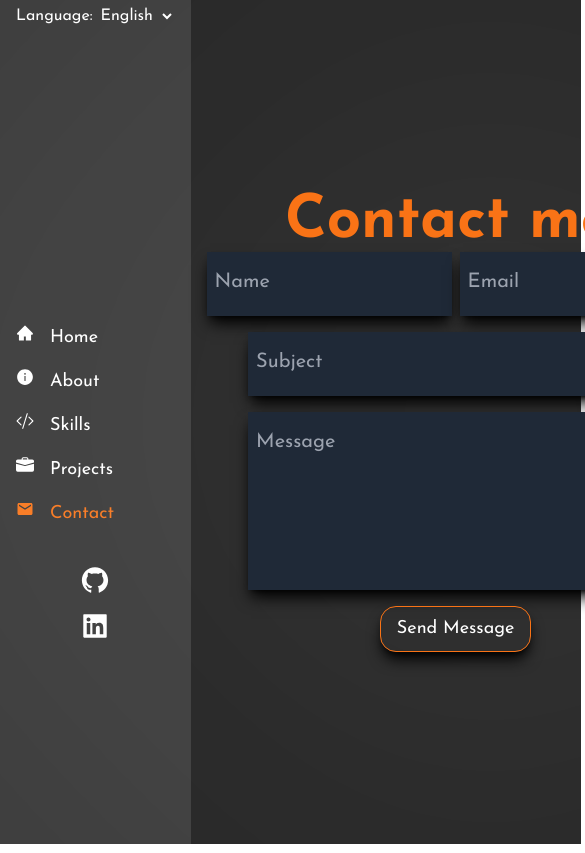
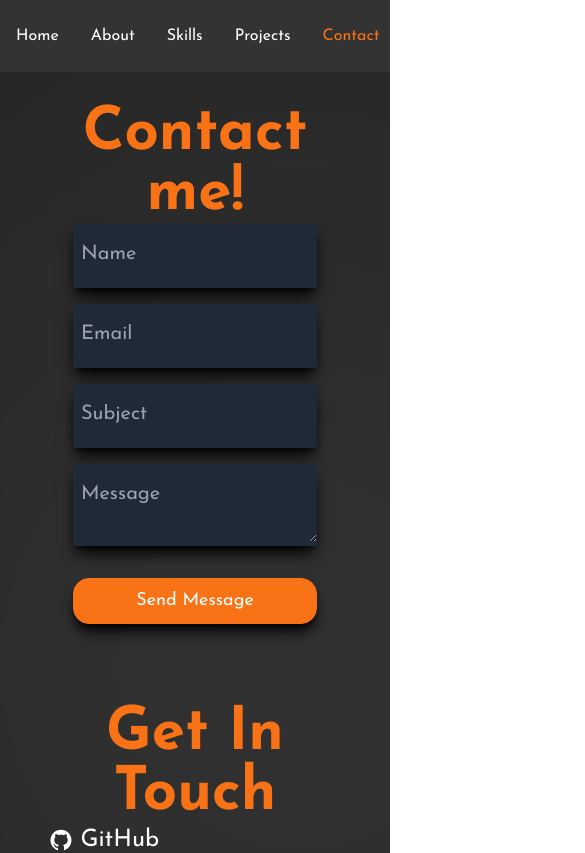
Before and after one commit to Maedkill12/portfolio, a React (Vite) app: page /contact in a window 390 px wide. Shown: the top 853 px of the page, 585 px wide, since content can reach past the window. Built offline with nearby package versions, Linux system fonts and the light colour scheme.

Commit message:
Add mobile layout

```diff
--- a/src/components/Layout.jsx
+++ b/src/components/Layout.jsx
@@ -3,11 +3,15 @@ import Sidebar from "./Sidebar";
 
 const Layout = ({ children }) => {
   return (
-    <div className="flex min-h-screen text-white">
-      <div className="w-[220px] bg-black/80">
+    <div className="relative flex flex-col overflow-hidden text-white md:flex-row">
+      <div
+        className={`fixed z-20 w-full overflow-hidden bg-black/80 md:static md:w-[220px]`}
+      >
         <Sidebar />
       </div>
-      <div className="h-full min-h-screen w-screen bg-black/90">{children}</div>
+      <div className="relative top-[72px] h-full w-full bg-black/90 pb-[72px] md:static md:top-0 md:pb-0">
+        {children}
+      </div>
     </div>
   );
 };
--- a/src/components/Sidebar.jsx
+++ b/src/components/Sidebar.jsx
@@ -35,9 +35,9 @@ const Sidebar = () => {
   }, [lang]);
 
   return (
-    <div className="h-screen">
-      <div className="flex h-full flex-col justify-center">
-        <div className="flex-1 py-1 px-4">
+    <div className="md:h-screen">
+      <div className="flex h-full flex-row justify-between md:flex-col md:justify-center">
+        <div className="my-4 hidden py-2 px-4 md:my-0 md:block md:flex-1">
           <div className="flex flex-row gap-1">
             {lang.language}:{" "}
             <select
@@ -53,23 +53,23 @@ const Sidebar = () => {
             </select>
           </div>
         </div>
-        <div className="flex flex-1 flex-col justify-center">
+        <div className="my-4 flex flex-row justify-center md:my-0 md:flex-1 md:flex-col">
           {navList.map((item) => (
             <NavLink
               key={item.text}
               to={item.path}
               className={({ isActive }) =>
-                `flex flex-row gap-4 py-2 px-4 text-lg hover:bg-black/20 ${
+                `flex flex-row gap-2 py-2 px-4 hover:bg-black/20 md:gap-4 md:text-lg ${
                   isActive && "text-orange-500"
                 } `
               }
             >
-              {item.icon}
+              <div className="hidden sm:block">{item.icon}</div>
               {item.text}
             </NavLink>
           ))}
         </div>
-        <div className="flex flex-1 flex-col items-center gap-4">
+        <div className="my-4 hidden flex-col gap-4 px-4 md:my-0 md:flex md:flex-1 md:items-center md:px-0">
           {socialMedia.map((item) => (
             <a
               className="text-3xl hover:text-orange-500"
--- a/src/components/projects/ProjectCard.jsx
+++ b/src/components/projects/ProjectCard.jsx
@@ -9,7 +9,7 @@ const ProjectCard = ({ title, img, demo }) => {
       href={demo}
       target="_blank"
       rel="noreferrer"
-      className="relative h-[400px] w-[400px] hover:opacity-80"
+      className="relative h-[300px] w-[300px] hover:opacity-80"
       onMouseEnter={() => setShowViewProjectButton(true)}
       onMouseLeave={() => setShowViewProjectButton(false)}
     >
--- a/src/components/skills/SkillCard.jsx
+++ b/src/components/skills/SkillCard.jsx
@@ -5,12 +5,12 @@ import ToolCard from "./ToolCard";
 const SkillCard = ({ titile, list, Icon }) => {
   const { lang } = useLanguage();
   return (
-    <div className="flex h-[600px] w-[550px] flex-col rounded-xl bg-gray-800 py-2 px-3 shadow-lg shadow-black">
+    <div className="flex w-[400px] flex-col rounded-xl bg-gray-800 py-2 px-3 shadow-lg shadow-black sm:h-[600px] sm:w-[550px]">
       <div className="mt-16 flex flex-col items-center gap-2 text-5xl text-orange-500">
         <Icon />
         <h2 className="text-center">{titile}</h2>
       </div>
-      <div className="mt-4 flex flex-row flex-wrap justify-center gap-4 after:w-[45%] after:content-['']">
+      <div className="mt-4 flex flex-col flex-wrap justify-center gap-4 after:w-[45%] after:content-[''] sm:flex-row">
         {list.map((skill) => (
           <ToolCard
             key={skill.name}
--- a/src/components/skills/ToolCard.jsx
+++ b/src/components/skills/ToolCard.jsx
@@ -2,7 +2,7 @@ import React from "react";
 
 const ToolCard = ({ name, Icon, description }) => {
   return (
-    <div className="flex w-[45%] flex-row gap-2 rounded-xl border border-white bg-slate-700 py-4 px-2">
+    <div className="flex w-full flex-row gap-2 rounded-xl border border-white bg-slate-700 py-4 px-2 sm:w-[45%]">
       <div className="flex items-center">
         <Icon size={48} />
       </div>
--- a/src/lang/en.js
+++ b/src/lang/en.js
@@ -28,6 +28,8 @@ const en = {
   messagePlaceholder: "Message",
   send: "Send Message",
   getInTouch: "Get In Touch",
+  emailSuccess: "Email Sent",
+  emailError: "An error has ocurred, try again later",
 };
 
 export default en;
--- a/src/lang/es.js
+++ b/src/lang/es.js
@@ -28,6 +28,8 @@ const es = {
   messagePlaceholder: "Mensaje",
   send: "Enviar Mensaje",
   getInTouch: "Ponerse En Contacto",
+  emailSuccess: "Correo electrónico enviado",
+  emailError: "Ha ocurrido un error, intente más tarde",
 };
 
 export default es;
--- a/src/pages/About.jsx
+++ b/src/pages/About.jsx
@@ -6,7 +6,7 @@ import me from "../assets/me.jpg";
 const About = () => {
   const { lang } = useLanguage();
   return (
-    <div className="flex min-h-screen flex-row">
+    <div className="flex min-h-screen flex-col xl:flex-row">
       <div className="flex flex-1 flex-col items-center justify-center px-16">
         <div className="relative h-[500px] w-[500px] overflow-hidden rounded-full ">
           <img src={me} alt="Alejandro Elias" className="relative z-10" />
@@ -19,7 +19,7 @@ const About = () => {
           <MdEmail /> maed012014@gmail.com
         </p>
       </div>
-      <div className="flex flex-1 flex-col justify-center px-16">
+      <div className="mt-8 flex flex-1 flex-col justify-center px-16 xl:mt-0">
         <h2 className="text-6xl font-bold text-orange-500">{lang.about}</h2>
         <div className="">
           {lang.aboutParagraph.map((p) => (
--- a/src/pages/Contact.jsx
+++ b/src/pages/Contact.jsx
@@ -31,10 +31,10 @@ const Contact = () => {
         form.current,
         "JbkqNf_m39oVj_Mdh"
       );
-      toast.success("Email Sent", toastOptions);
+      toast.success(lang.emailSuccess, toastOptions);
       form.current.reset();
     } catch (error) {
-      toast.error(error, toastOptions);
+      toast.error(lang.emailError, toastOptions);
     } finally {
       setSendingEmail(false);
     }
@@ -42,8 +42,8 @@ const Contact = () => {
 
   return (
     <>
-      <div className="relative flex h-full min-h-screen w-full flex-row items-center">
-        <div className="relative z-10 flex h-[500px] flex-1 flex-col justify-center px-4">
+      <div className="relative flex h-full min-h-screen w-full flex-col items-center py-8 lg:flex-row lg:py-0">
+        <div className="relative z-10 flex h-[500px] w-10/12 flex-1 flex-col justify-center px-4 lg:w-auto">
           <h2 className="text-center text-6xl font-bold text-orange-500">
             {lang.contact}
           </h2>
@@ -52,18 +52,20 @@ const Contact = () => {
             onSubmit={handleSubmit}
             ref={form}
           >
-            <div className="flex w-10/12 flex-row justify-center gap-2">
+            <div className="flex w-10/12 flex-col justify-center gap-4 lg:flex-row lg:gap-2">
               <input
                 type="text"
                 placeholder={lang.namePlaceholder}
                 name="name"
-                className="flex-1 border-b-4 border-transparent bg-gray-800 py-4 px-2 text-xl shadow-lg shadow-black outline-none focus:border-solid focus:border-orange-500"
+                className="w-full border-b-4 border-transparent bg-gray-800 py-4 px-2 text-xl shadow-lg shadow-black outline-none focus:border-solid focus:border-orange-500"
+                required
               />
               <input
                 type="email"
                 placeholder={lang.emailPlaceholder}
                 name="email"
-                className="flex-1 border-b-4 border-transparent bg-gray-800 py-4 px-2 text-xl shadow-lg shadow-black outline-none focus:border-solid focus:border-orange-500"
+                className="w-full border-b-4 border-transparent bg-gray-800 py-4 px-2 text-xl shadow-lg shadow-black outline-none focus:border-solid focus:border-orange-500"
+                required
               />
             </div>
             <input
@@ -71,16 +73,18 @@ const Contact = () => {
               placeholder={lang.subjectPlaceholder}
               name="subject"
               className="w-10/12 border-b-4 border-transparent bg-gray-800 py-4 px-2 text-xl shadow-lg shadow-black outline-none focus:border-solid focus:border-orange-500"
+              required
             />
             <textarea
               className="h-full max-h-full w-10/12 border-b-4 border-transparent bg-gray-800 py-4 px-2 text-xl shadow-lg shadow-black outline-none focus:border-solid focus:border-orange-500"
               name="message"
               placeholder={lang.messagePlaceholder}
+              required
             ></textarea>
             <button
               type="submit"
               disabled={sendingEmail}
-              className={`rounded-2xl border border-solid border-orange-500 py-2 px-4 text-lg shadow-lg shadow-black hover:bg-orange-500 disabled:opacity-70 ${
+              className={`mt-4 w-10/12 rounded-2xl border border-solid border-orange-500 bg-orange-500 py-2 px-4 text-lg shadow-lg shadow-black hover:bg-orange-500 disabled:opacity-70  ${
                 sendingEmail && "cursor-not-allowed"
               }`}
             >
@@ -88,7 +92,7 @@ const Contact = () => {
             </button>
           </form>
         </div>
-        <div className="relative z-10 flex h-[500px] flex-1 flex-col justify-center px-4">
+        <div className="relative z-10 mt-20 flex h-[500px] w-10/12 flex-1 flex-col justify-center px-4 lg:mt-0 lg:w-auto">
           <h2 className="text-center text-6xl font-bold text-orange-500">
             {lang.getInTouch}
           </h2>
--- a/src/pages/Portfolio.jsx
+++ b/src/pages/Portfolio.jsx
@@ -34,7 +34,7 @@ const Portfolio = () => {
         {lang.projects}
       </h2>
       <div className="flex w-full justify-center">
-        <div className="mt-4 flex h-full w-[1200px] flex-row flex-wrap">
+        <div className="mt-4 flex h-full w-[600px] flex-col flex-wrap items-center sm:flex-row lg:w-[900px]">
           {projects.map((project) => (
             <ProjectCard
               key={project.title}
--- a/src/pages/Skills.jsx
+++ b/src/pages/Skills.jsx
@@ -39,7 +39,7 @@ const backEndSkills = [
 const Skills = () => {
   return (
     <div className="relative h-full min-h-screen w-full">
-      <div className="relative z-10 flex h-full min-h-screen w-full flex-row items-center justify-center gap-4">
+      <div className="relative z-10 my-4 flex h-full min-h-screen w-full flex-col items-center justify-center gap-4 xl:my-0 xl:flex-row">
         <SkillCard
           titile={"Frontend"}
           list={frontEndSkills}
```
Also changed, not shown: src/pages/Home.jsx (+12 -8 lines).
